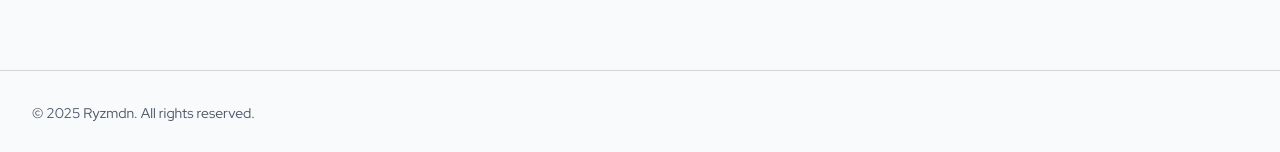
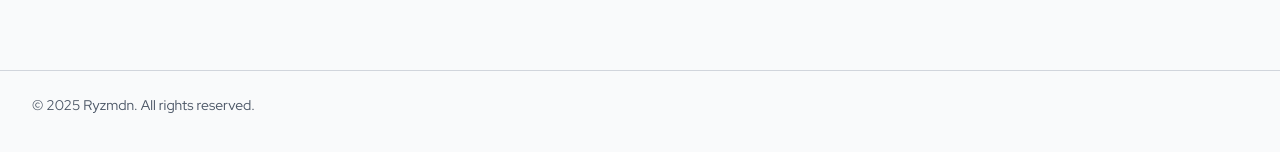
Before and after one commit to ryzmdn/ryzbook, a React (Vite) app: page / in a window 1280 px wide. Shown: the part 784-936 px from the top of the page. Built offline with nearby package versions, Linux system fonts and the light colour scheme; no server answers; the database is empty.

Commit message:
style: customize the footer

```diff
--- a/src/components/Layout/Footer.jsx
+++ b/src/components/Layout/Footer.jsx
@@ -4,13 +4,13 @@ export function Footer() {
   return (
     <footer
       aria-labelledby="website-footer"
-      className="border-t border-zinc-300 py-8 text-center text-sm text-gray-600 sm:text-left"
+      className="border-t border-gray-300 dark:border-gray-700 py-6 text-center text-sm text-gray-600 dark:text-gray-300 sm:text-left"
     >
       <span id="website-footer" className="sr-only">
         Website footer
       </span>
       <div className="mx-auto max-w-3xl px-4 sm:px-6 lg:max-w-7xl lg:px-8">
-        <p className="block sm:inline text-shadow-2">
+        <p className="block sm:inline">
           &copy; {currentYear} Ryzmdn. All rights reserved.
         </p>
       </div>
```
